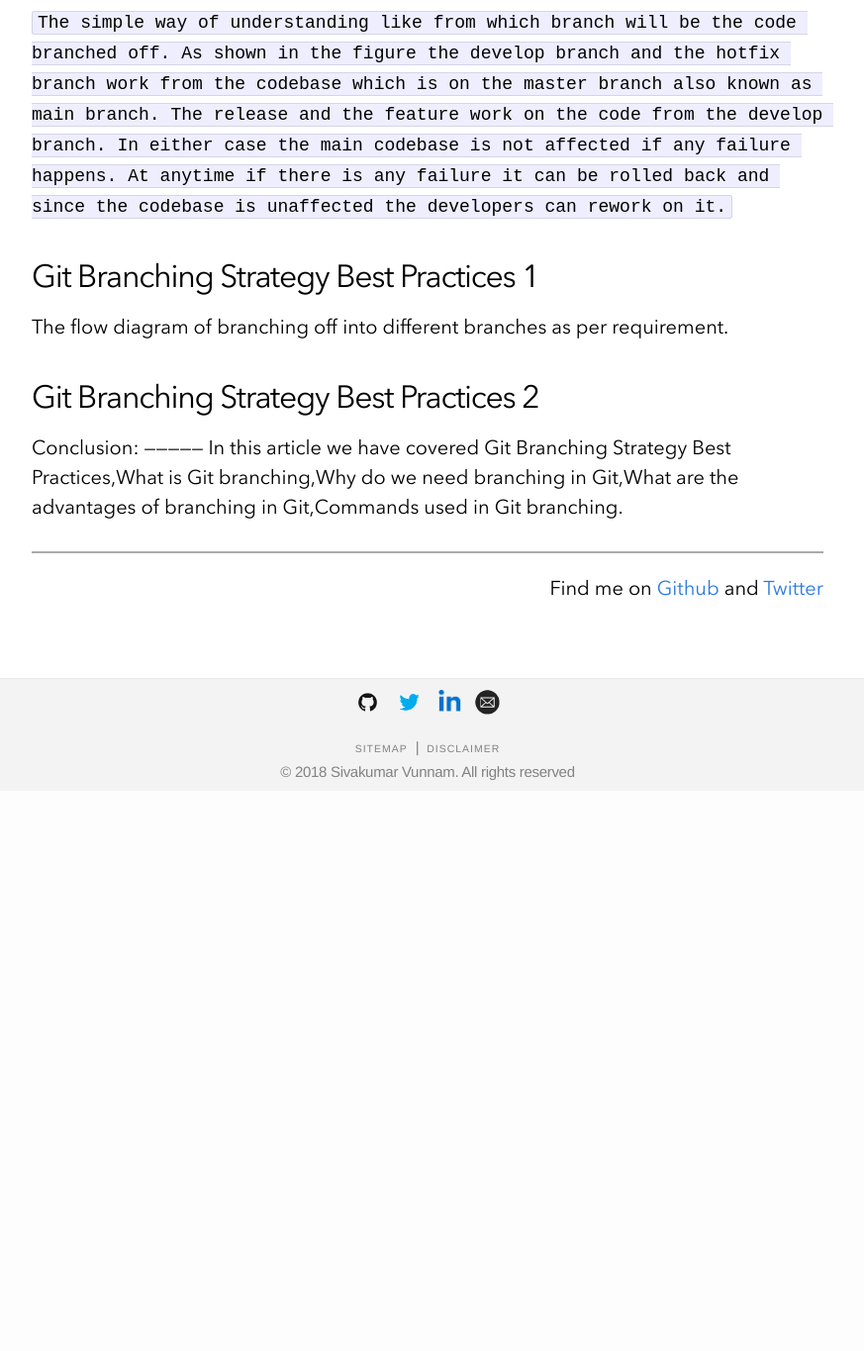
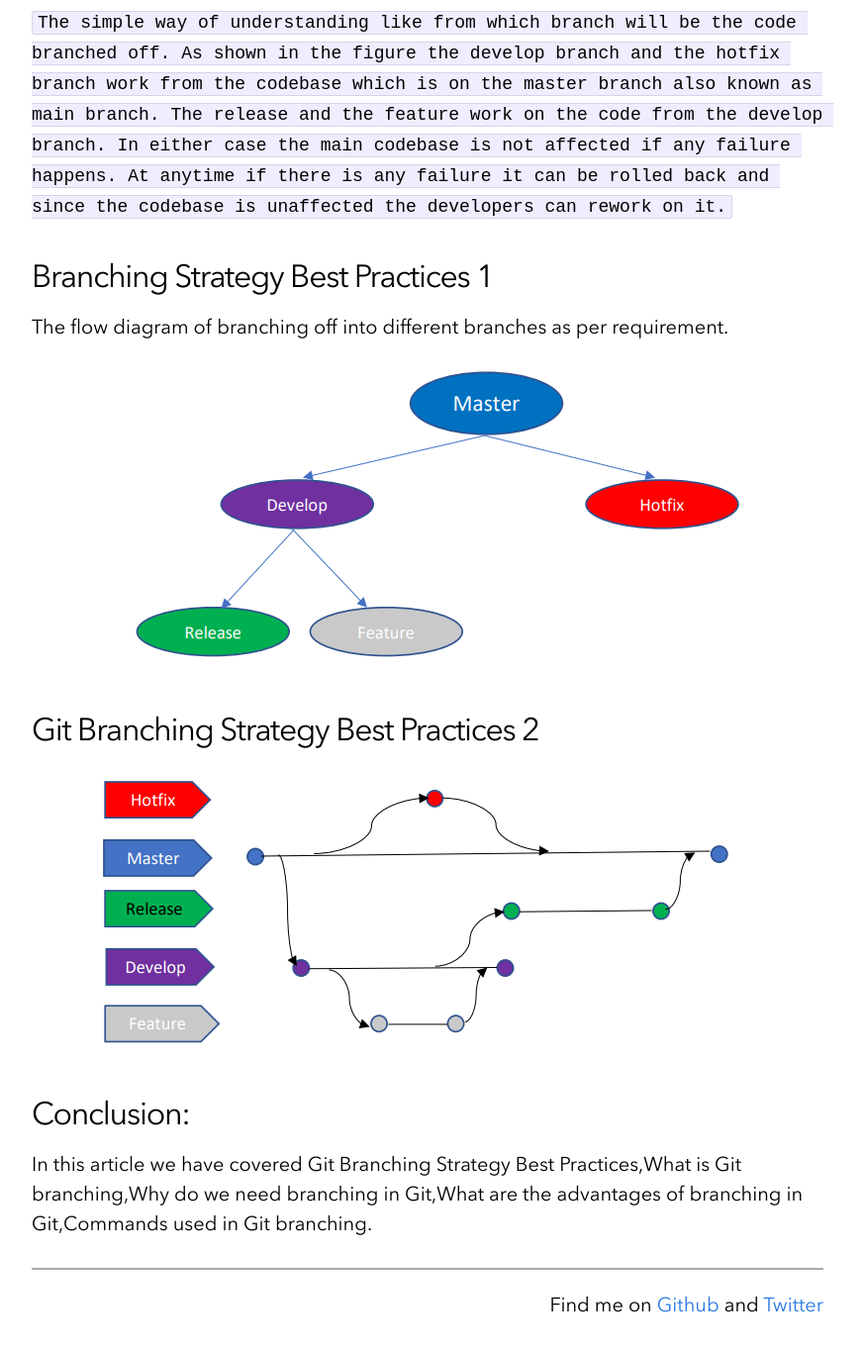
Before and after one commit to sivakumarvunnam/sivakumarvunnam.github.io, a Jekyll site: the page built from _posts/2022-09-21-Git-Branching-Strategy.md, in a window 1280 px wide and 1400 px high, scrolled down 1478 px. Shown: the top 1365 px of the window at 99% size, without its empty margins (208-1081 px from the left). Built offline with Jekyll 4.4.1, drawn with Linux system fonts in a browser that asks for light colours; nearby versions of some CDN libraries; comment, search, counter and statistics services are not loaded; before the commit the page ends 2277 px from its top, so only the background shows below that.

Commit message:
Update 2022-09-21-Git-Branching-Strategy.md

````diff
--- a/_posts/2022-09-21-Git-Branching-Strategy.md
+++ b/_posts/2022-09-21-Git-Branching-Strategy.md
@@ -39,12 +39,18 @@ How does Git Branching Strategy works? Let’s understand with a diagram
 
 ```The simple way of understanding like from which branch will be the code branched off. As shown in the figure the develop branch and the hotfix branch work from the codebase which is on the master branch also known as main branch. The release and the feature work on the code from the develop branch. In either case the main codebase is not affected if any failure happens. At anytime if there is any failure it can be rolled back and since the codebase is unaffected the developers can rework on it.```
 
-Git Branching Strategy Best Practices 1
+
+Branching Strategy Best Practices 1
 ---------------
 The flow diagram of branching off into different branches as per requirement.
 
+![](/assets/images/git-branching-1.png)
+
 Git Branching Strategy Best Practices 2
 ---------------
+
+![](/assets/images/git-branching-2.png)
+
 Conclusion:
 ---------------
 In this article we have covered Git Branching Strategy Best Practices,What is Git branching,Why do we need branching in Git,What are the advantages of branching in Git,Commands used in Git branching.
````
